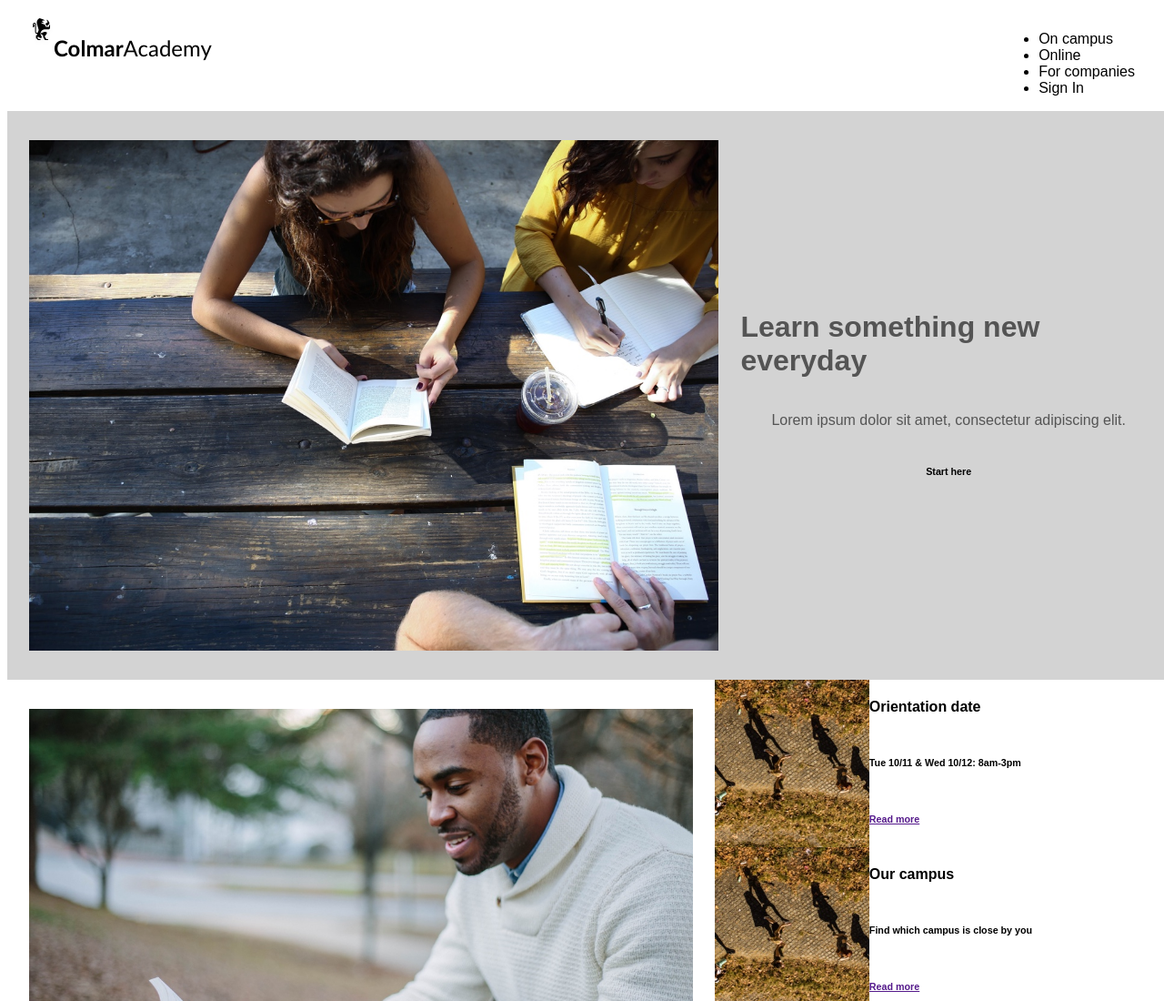
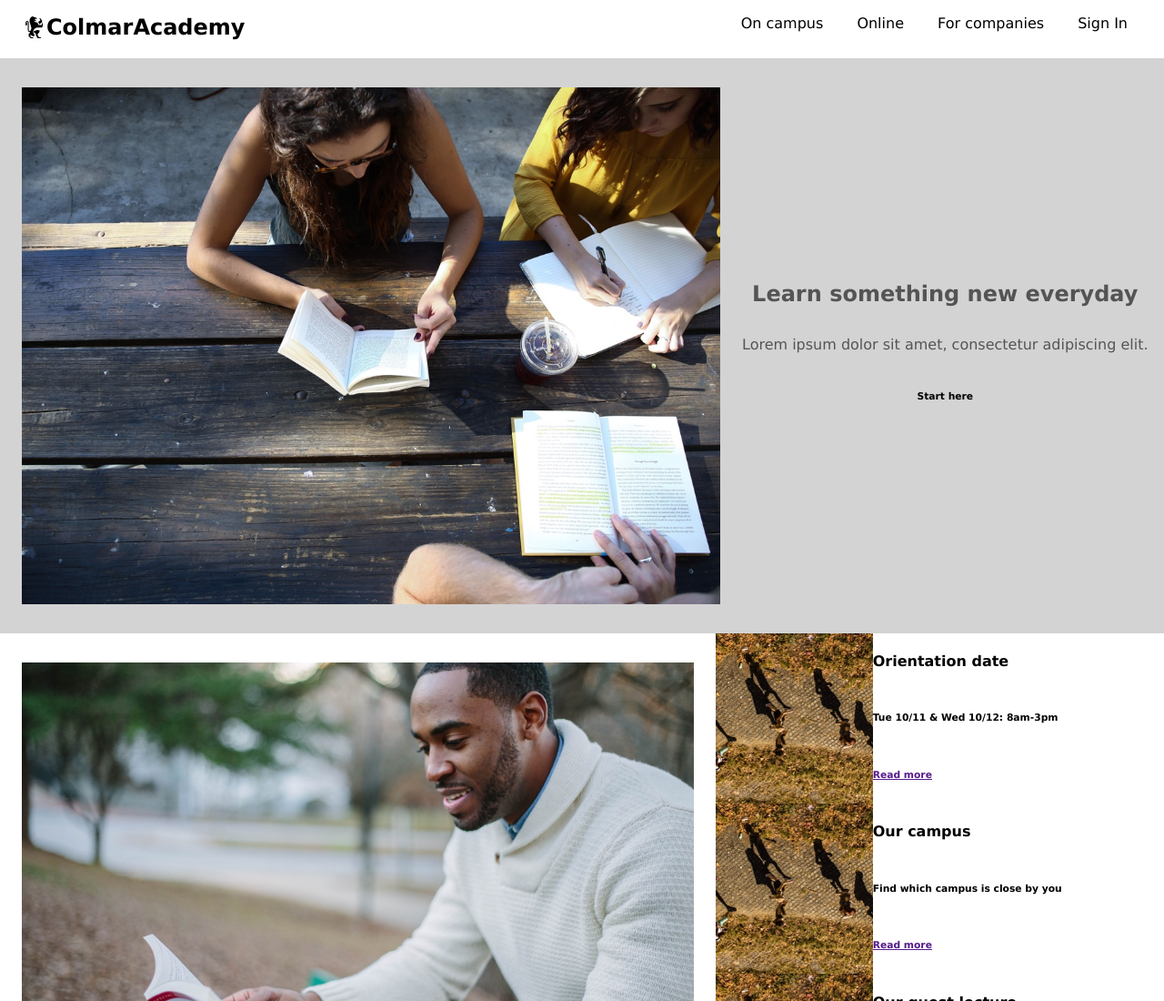
Before and after one commit to timbreid542/Colmar, a plain HTML site: page index.html in a window 1280 px wide. Shown: the top 1100 px of the page at 91% size. Drawn offline with Linux system fonts and the light colour scheme.

Commit message:
Fixed Nav

```diff
--- a/index.html
+++ b/index.html
@@ -10,8 +10,8 @@
 <body>
     <nav>
         <div class=leftlogo>
-            <img src="./Assets/images/ic-logo.svg" alt="Colmar Academy Logo">
-    <h1><strong>Colmar</strong>Academy</h1>
+            <img src="./Assets/images/ic-logo.svg" alt="Colmar Academy Logo" id=lion>
+            <h1><strong>Colmar</strong>Academy</h1>
         </div>
         <ul>
             <li><a>On campus</a></li>
--- a/style.css
+++ b/style.css
@@ -1,28 +1,40 @@
 body{
-    font-family: Arial, Helvetica, sans-serif
+    font-family: 'Lucida Sans', 'Lucida Sans Regular', 'Lucida Grande', 'Lucida Sans Unicode', Geneva, Verdana, sans-serif;
+    font-size: 16px;
+    padding: 0;
+    margin: 0;
+}
+h1 {
+    font-size: 1.5em;
 }
 
 nav{
     background-color: white;
-    height: 64px;
-    padding: 10px 24px;
-
+    height:32px;
+    padding: 16px 24px 16px 24px;
+    vertical-align: center;
 }
 
-.leftlogo {
+.leftlogo{
     display: inline-flex;
-    height: 32px;
 }
 
-.leftlogo h1
-{
-    font-weight: normal;
-    font-family: candara !important;
+.leftlogo h1 {
+    margin:0;
+    padding: 0;
+}
+
+nav li {
+    display: inline;
+    padding:auto 16px;
+    margin:16px;
 }
 
 nav ul
 {
     float: right;
+    display: inline;
+    margin:0;
 }
 
 header{
```
Also changed, not shown: 1 other file.
